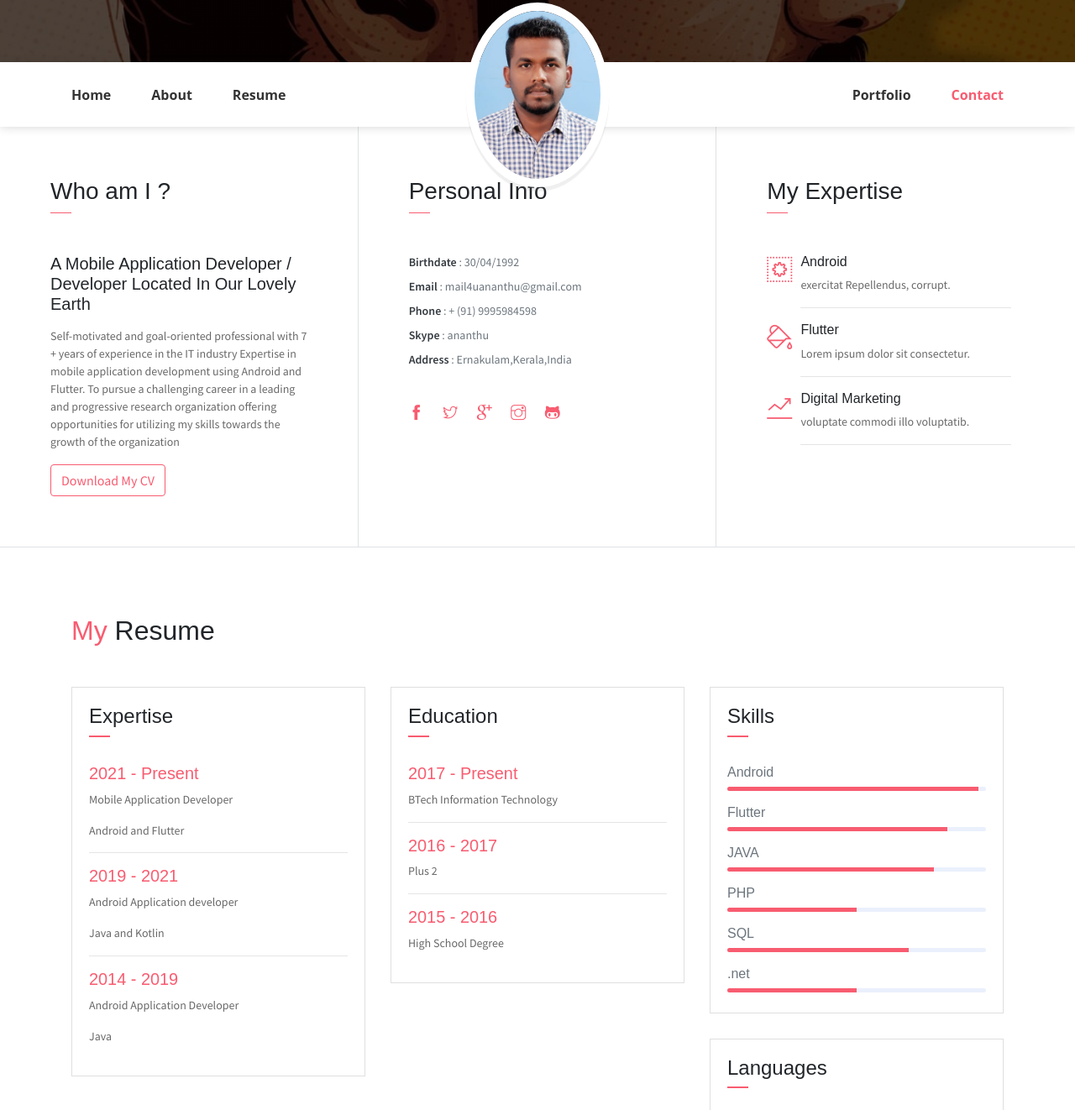
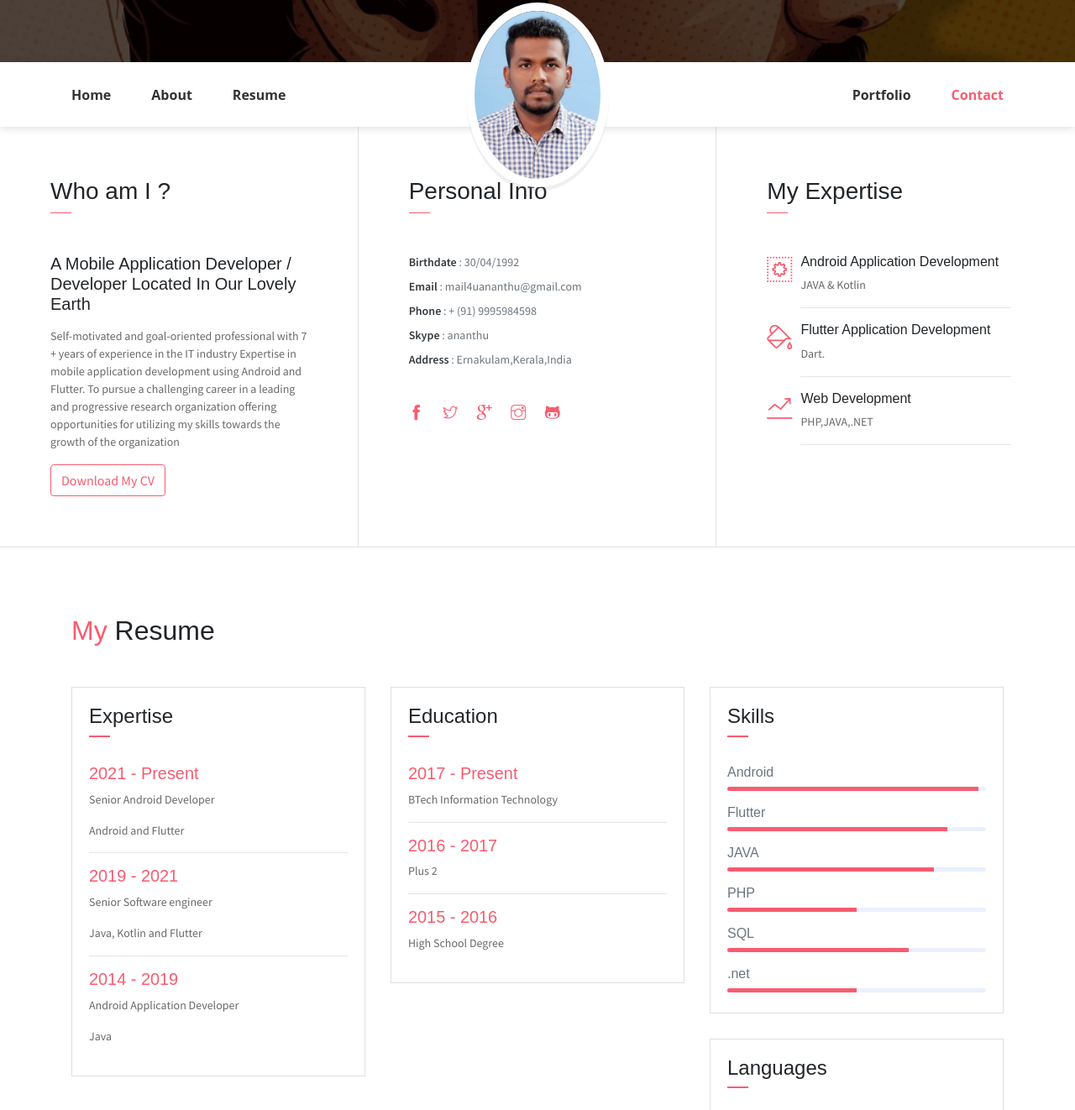
Before and after one commit to AKAnanthu/details, a website: page index.html in a window 1280 px wide. Shown: the part 566-1888 px from the top of the page at 84% size. Drawn offline with Linux system fonts and the light colour scheme.

Commit message:
Update index.html

```diff
--- a/index.html
+++ b/index.html
@@ -108,24 +108,24 @@
                 <div class="row">
                     <div class="col-1 text-danger pt-1"><i class="ti-widget icon-lg"></i></div>
                     <div class="col-10 ml-auto mr-3">
-                        <h6>Android</h6>
-                        <p class="subtitle"> exercitat Repellendus,  corrupt.</p>
+                        <h6>Android Application Development</h6>
+                        <p class="subtitle">JAVA & Kotlin</p>
                         <hr>
                     </div>
                 </div>
                 <div class="row">
                     <div class="col-1 text-danger pt-1"><i class="ti-paint-bucket icon-lg"></i></div>
                     <div class="col-10 ml-auto mr-3">
-                        <h6>Flutter</h6>
-                        <p class="subtitle">Lorem ipsum dolor sit consectetur.</p>
+                        <h6>Flutter Application Development</h6>
+                        <p class="subtitle">Dart.</p>
                         <hr>
                     </div>
                 </div>
                 <div class="row">
                     <div class="col-1 text-danger pt-1"><i class="ti-stats-up icon-lg"></i></div>
                     <div class="col-10 ml-auto mr-3">
-                        <h6>Digital Marketing</h6>
-                        <p class="subtitle">voluptate commodi illo voluptatib.</p>
+                        <h6>Web Development</h6>
+                        <p class="subtitle">PHP,JAVA,.NET </p>
                         <hr>
                     </div>
                 </div>
@@ -148,12 +148,12 @@
                         </div>
                         <div class="card-body">
                             <h6 class="title text-danger">2021 - Present</h6>
-                            <P>Mobile Application Developer</P>
+                            <P>Senior Android Developer</P>
                             <P class="subtitle">Android and Flutter</P>
                             <hr>
                             <h6 class="title text-danger">2019 - 2021</h6>
-                            <P>Android Application developer</P>
-                            <P class="subtitle">Java and Kotlin</P>
+                            <P>Senior Software engineer</P>
+                            <P class="subtitle">Java, Kotlin and Flutter</P>
                             <hr>
                             <h6 class="title text-danger">2014 - 2019</h6>
                             <P>Android Application Developer</P>
```
